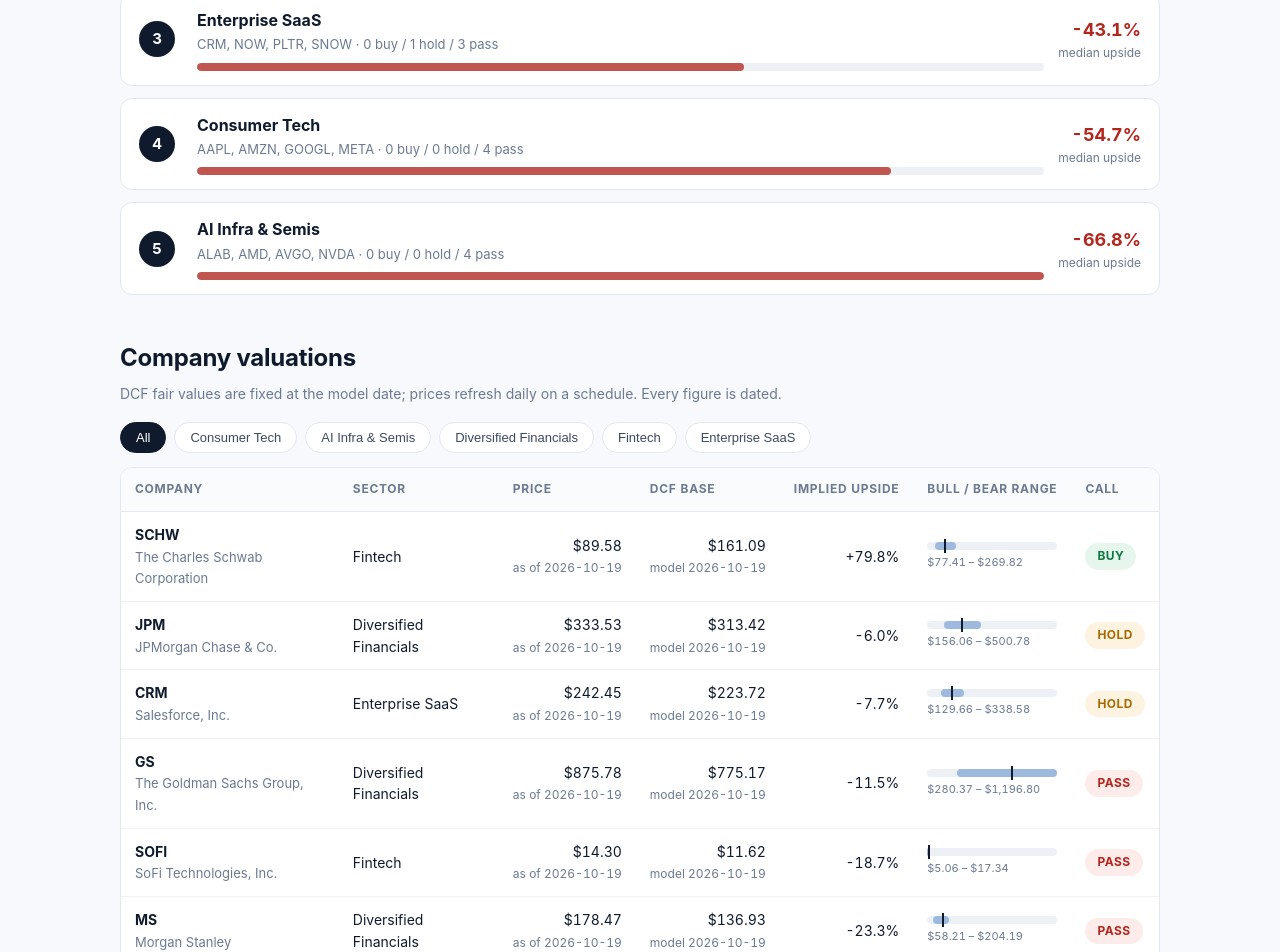
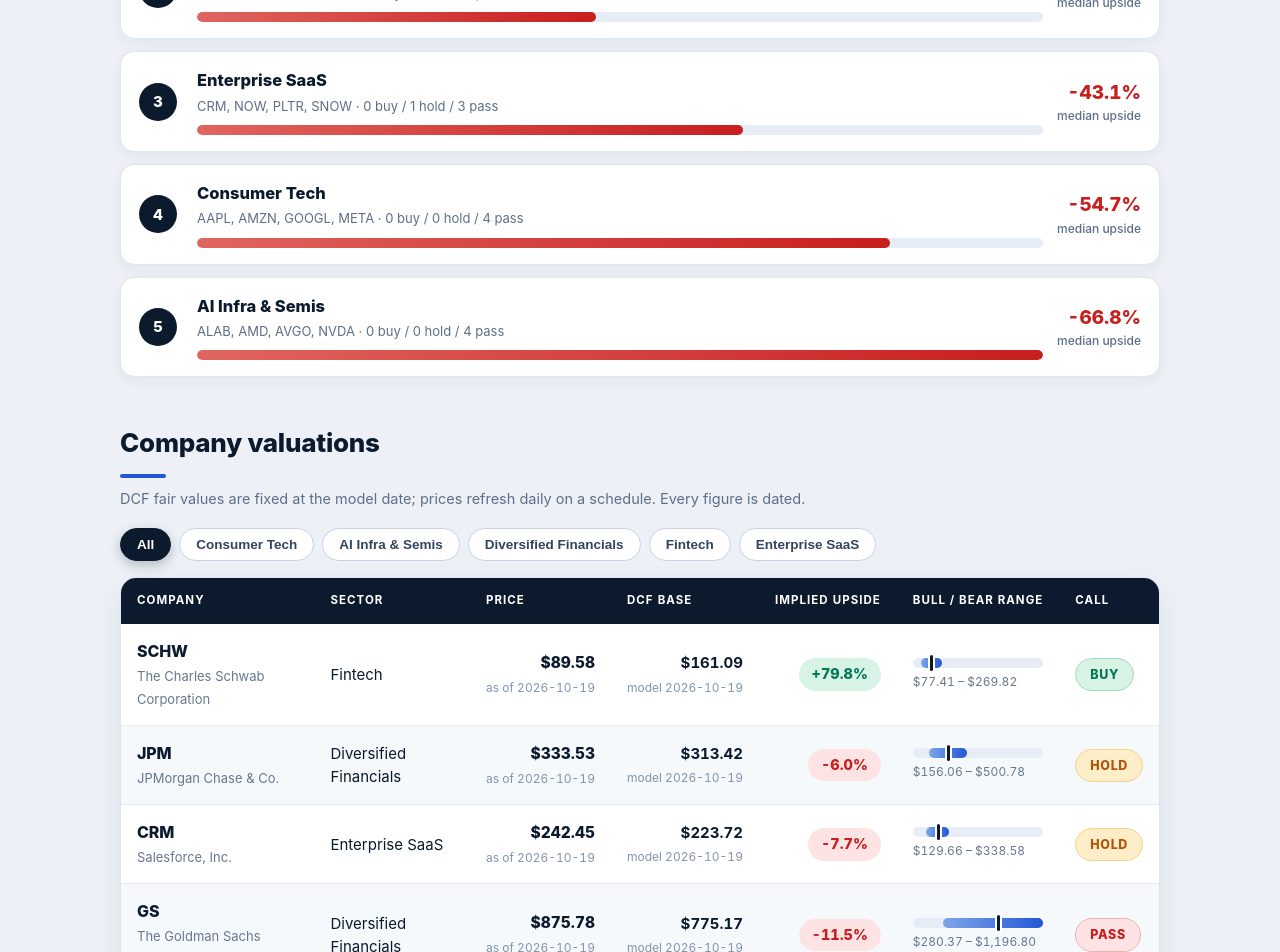
Before and after one commit to ArchitChawla26/Sector-Teardown-20, a plain HTML site: page site/index.html in a window 1280 px wide. Shown: the part 700-1652 px from the top of the page. Drawn offline with Linux system fonts and the light colour scheme.

Commit message:
Remove live feed banner; redesign dashboard for clarity (navy table header, zebra rows, upside pills, gold accents)

```diff
--- a/site/styles.css
+++ b/site/styles.css
@@ -1,19 +1,23 @@
 :root {
-  --ink: #0f1b2d;
-  --ink-soft: #3c4a5e;
-  --muted: #6b7a90;
-  --line: #e3e9f1;
-  --bg: #f7f9fc;
+  --ink: #0c1a2e;
+  --ink-soft: #33445c;
+  --muted: #5d6f88;
+  --line: #dde5ef;
+  --bg: #edf1f7;
   --card: #ffffff;
-  --accent: #1a56db;
-  --accent-dark: #0e3fae;
-  --buy: #0e7a3d;
-  --buy-bg: #e6f6ec;
-  --hold: #a86a00;
-  --hold-bg: #fdf3e0;
-  --pass: #b3261e;
-  --pass-bg: #fdecea;
-  --radius: 12px;
+  --accent: #2456d6;
+  --accent-soft: #7ea6e8;
+  --gold: #d97706;
+  --buy: #047857;
+  --buy-bg: #d7f3e5;
+  --buy-line: #9fdcc0;
+  --hold: #b45309;
+  --hold-bg: #fdeec9;
+  --hold-line: #f0d48a;
+  --pass: #c81e1e;
+  --pass-bg: #fde3e3;
+  --pass-line: #f2b1b1;
+  --radius: 14px;
 }
 
 * { box-sizing: border-box; }
@@ -31,75 +35,70 @@
 
 /* ---------- header ---------- */
 .site-header {
-  background: linear-gradient(135deg, #0b1e3a 0%, #123058 55%, #17407a 100%);
+  background: linear-gradient(120deg, #071426 0%, #0d2a52 55%, #17407a 100%);
   color: #fff;
-  padding: 56px 0 40px;
+  padding: 56px 0 44px;
+  border-bottom: 4px solid var(--gold);
 }
 .eyebrow {
   text-transform: uppercase;
-  letter-spacing: 0.14em;
+  letter-spacing: 0.16em;
   font-size: 12px;
-  color: #9db9dd;
-  margin-bottom: 10px;
+  font-weight: 700;
+  color: #f2c14e;
+  margin-bottom: 12px;
 }
 .site-header h1 {
   margin: 0 0 10px;
-  font-size: 40px;
+  font-size: 42px;
   letter-spacing: -0.02em;
 }
 .site-header .sub {
-  margin: 0 0 18px;
-  color: #c7d6ec;
+  margin: 0 0 20px;
+  color: #d3e0f2;
   font-size: 17px;
   max-width: 720px;
 }
-.byline { font-size: 14px; color: #9db9dd; }
+.byline { font-size: 14px; color: #a9c2e2; display: flex; flex-wrap: wrap; align-items: center; gap: 6px; }
 .byline strong { color: #fff; }
-.byline .dot { margin: 0 8px; }
-
-.live-strip {
-  display: inline-flex;
-  align-items: center;
-  gap: 8px;
-  margin-top: 16px;
-  background: rgba(255,255,255,0.08);
-  border: 1px solid rgba(255,255,255,0.16);
-  border-radius: 999px;
-  padding: 6px 14px;
-  font-size: 13px;
-  color: #dbe7f7;
-}
-.live-dot {
-  width: 9px; height: 9px; border-radius: 50%;
-  background: #f5b301;
-}
-.live-dot.on { background: #34d17b; box-shadow: 0 0 0 4px rgba(52,209,123,0.18); animation: pulse 2s infinite; }
-@keyframes pulse { 50% { box-shadow: 0 0 0 7px rgba(52,209,123,0.05); } }
+.byline .dot { margin: 0 4px; }
 
 /* ---------- sections ---------- */
-main section { margin: 44px 0; }
-h2 { font-size: 24px; letter-spacing: -0.01em; margin: 0 0 6px; }
-.section-note { color: var(--muted); font-size: 14px; margin: 0 0 18px; max-width: 760px; }
-.footnote { color: var(--muted); font-size: 13px; margin-top: 10px; }
+main section { margin: 46px 0; }
+h2 { font-size: 26px; font-weight: 800; letter-spacing: -0.01em; margin: 0 0 6px; }
+h2::after {
+  content: "";
+  display: block;
+  width: 46px; height: 4px;
+  border-radius: 999px;
+  background: var(--accent);
+  margin-top: 10px;
+}
+.section-note { color: var(--muted); font-size: 14.5px; margin: 10px 0 18px; max-width: 760px; }
+.footnote { color: var(--muted); font-size: 13px; margin-top: 12px; }
 
 /* ---------- stat cards ---------- */
 .stats {
   display: grid;
   grid-template-columns: repeat(auto-fit, minmax(150px, 1fr));
   gap: 14px;
-  margin-top: -28px;
+  margin-top: -30px;
   position: relative;
   z-index: 2;
 }
 .stat {
   background: var(--card);
   border: 1px solid var(--line);
+  border-top: 4px solid var(--accent);
   border-radius: var(--radius);
   padding: 16px 18px;
-  box-shadow: 0 6px 18px rgba(15,27,45,0.06);
+  box-shadow: 0 10px 24px rgba(12,26,46,0.10);
 }
-.stat .k { font-size: 12px; text-transform: uppercase; letter-spacing: 0.08em; color: var(--muted); }
-.stat .v { font-size: 26px; font-weight: 700; font-variant-numeric: tabular-nums; margin-top: 2px; }
+.stat:nth-child(3) { border-top-color: var(--buy); }
+.stat:nth-child(4) { border-top-color: var(--hold); }
+.stat:nth-child(5) { border-top-color: var(--pass); }
+.stat .k { font-size: 12px; font-weight: 700; text-transform: uppercase; letter-spacing: 0.08em; color: var(--muted); }
+.stat .v { font-size: 28px; font-weight: 800; font-variant-numeric: tabular-nums; margin-top: 2px; }
 .stat .v.buy { color: var(--buy); }
 .stat .v.hold { color: var(--hold); }
 .stat .v.pass { color: var(--pass); }
@@ -114,71 +113,96 @@
   background: var(--card);
   border: 1px solid var(--line);
   border-radius: var(--radius);
-  padding: 14px 18px;
+  padding: 16px 18px;
+  box-shadow: 0 4px 14px rgba(12,26,46,0.05);
 }
 .lb-rank {
-  width: 36px; height: 36px; border-radius: 50%;
+  width: 38px; height: 38px; border-radius: 50%;
   background: var(--ink); color: #fff;
   display: flex; align-items: center; justify-content: center;
-  font-weight: 700; font-size: 15px;
+  font-weight: 800; font-size: 15px;
 }
-.lb-row:first-child .lb-rank { background: var(--accent); }
-.lb-name { font-weight: 700; font-size: 16px; }
+.lb-row:first-child .lb-rank { background: linear-gradient(135deg, #f59e0b, #d97706); }
+.lb-row:first-child { border-color: var(--hold-line); }
+.lb-name { font-weight: 800; font-size: 16.5px; }
 .lb-sub { color: var(--muted); font-size: 13px; margin-top: 2px; }
-.lb-bar { height: 8px; background: #edf1f6; border-radius: 999px; margin-top: 8px; overflow: hidden; }
-.lb-fill { height: 100%; border-radius: 999px; background: var(--accent); }
-.lb-fill.neg { background: #c0564f; }
-.lb-upside { font-variant-numeric: tabular-nums; font-weight: 700; font-size: 18px; text-align: right; }
+.lb-bar { height: 10px; background: #e6edf6; border-radius: 999px; margin-top: 9px; overflow: hidden; }
+.lb-fill { height: 100%; border-radius: 999px; background: linear-gradient(90deg, #34c98e, #047857); }
+.lb-fill.neg { background: linear-gradient(90deg, #e0655f, #c81e1e); }
+.lb-upside { font-variant-numeric: tabular-nums; font-weight: 800; font-size: 19px; text-align: right; }
 .lb-upside.pos { color: var(--buy); }
 .lb-upside.neg { color: var(--pass); }
-.lb-upside small { display: block; font-weight: 400; font-size: 12px; color: var(--muted); }
+.lb-upside small { display: block; font-weight: 500; font-size: 12px; color: var(--muted); }
 
 /* ---------- filters + table ---------- */
-.filters { display: flex; flex-wrap: wrap; gap: 8px; margin-bottom: 14px; }
+.filters { display: flex; flex-wrap: wrap; gap: 8px; margin-bottom: 16px; }
 .filters button {
-  border: 1px solid var(--line);
+  border: 1px solid #c4d2e4;
   background: var(--card);
   border-radius: 999px;
-  padding: 7px 15px;
-  font-size: 13px;
+  padding: 8px 16px;
+  font-size: 13.5px;
+  font-weight: 600;
   cursor: pointer;
   color: var(--ink-soft);
+  transition: border-color 0.15s, color 0.15s, background 0.15s;
 }
-.filters button.active { background: var(--ink); color: #fff; border-color: var(--ink); }
+.filters button:hover { border-color: var(--accent); color: var(--accent); }
+.filters button.active { background: var(--ink); color: #fff; border-color: var(--ink); box-shadow: 0 4px 12px rgba(12,26,46,0.25); }
 
-.table-scroll { overflow-x: auto; border: 1px solid var(--line); border-radius: var(--radius); background: var(--card); }
-table.companies { width: 100%; border-collapse: collapse; font-size: 14px; min-width: 760px; }
+.table-scroll {
+  overflow-x: auto;
+  border: 1px solid var(--line);
+  border-radius: 16px;
+  background: var(--card);
+  box-shadow: 0 10px 28px rgba(12,26,46,0.08);
+}
+table.companies { width: 100%; border-collapse: collapse; font-size: 15px; min-width: 760px; }
 table.companies th {
-  text-align: left; font-size: 12px; text-transform: uppercase; letter-spacing: 0.06em;
-  color: var(--muted); padding: 12px 14px; border-bottom: 1px solid var(--line);
-  background: #fafbfd; white-space: nowrap;
+  text-align: left; font-size: 11.5px; font-weight: 700; text-transform: uppercase; letter-spacing: 0.09em;
+  color: #fff; padding: 14px 16px; border-bottom: none;
+  background: var(--ink); white-space: nowrap;
 }
-table.companies td { padding: 12px 14px; border-bottom: 1px solid #eef2f7; vertical-align: middle; }
+table.companies td { padding: 15px 16px; border-bottom: 1px solid #e6ecf4; vertical-align: middle; }
+table.companies tbody tr:nth-child(even) td { background: #f6f9fc; }
+table.companies tbody tr:hover td { background: #eaf1fb; }
 table.companies tr:last-child td { border-bottom: none; }
-table.companies tr:hover td { background: #f6f9fd; }
 .num { text-align: right; font-variant-numeric: tabular-nums; white-space: nowrap; }
-.ticker { font-weight: 700; }
-.cname { color: var(--muted); font-size: 13px; }
-.upside.pos { color: var(--buy); font-weight: 700; }
-.upside.neg { color: var(--pass); font-weight: 700; }
-.range-bar { position: relative; height: 8px; background: #edf1f6; border-radius: 999px; min-width: 120px; }
-.range-fill { position: absolute; top: 0; bottom: 0; background: #9db9dd; border-radius: 999px; }
-.range-base { position: absolute; top: -3px; width: 2px; height: 14px; background: var(--ink); }
-.range-lbl { font-size: 11px; color: var(--muted); margin-top: 4px; font-variant-numeric: tabular-nums; white-space: nowrap; }
-.stale { color: var(--muted); font-size: 12px; }
+.ticker { font-weight: 800; font-size: 16px; letter-spacing: -0.01em; }
+.cname { color: #66788f; font-size: 13px; }
+.price { font-weight: 800; font-size: 15.5px; }
+.dcf { font-weight: 700; }
+.upside-chip {
+  display: inline-block;
+  padding: 5px 13px;
+  border-radius: 999px;
+  font-weight: 800;
+  font-size: 14.5px;
+  font-variant-numeric: tabular-nums;
+}
+.upside-chip.pos { background: var(--buy-bg); color: var(--buy); }
+.upside-chip.neg { background: var(--pass-bg); color: var(--pass); }
+.range-bar { position: relative; height: 10px; background: #e6edf6; border-radius: 999px; min-width: 130px; }
+.range-fill { position: absolute; top: 0; bottom: 0; background: linear-gradient(90deg, var(--accent-soft), var(--accent)); border-radius: 999px; }
+.range-base { position: absolute; top: -3px; width: 3px; height: 16px; background: var(--ink); border-radius: 2px; box-shadow: 0 0 0 2px #fff; }
+.range-lbl { font-size: 12px; color: #66788f; margin-top: 5px; font-variant-numeric: tabular-nums; white-space: nowrap; }
+.stale { color: #8494ab; font-size: 12px; }
 
 .badge {
-  display: inline-block; padding: 4px 12px; border-radius: 999px;
-  font-size: 12px; font-weight: 700; letter-spacing: 0.04em;
+  display: inline-block; padding: 6px 14px; border-radius: 999px;
+  font-size: 12.5px; font-weight: 800; letter-spacing: 0.05em;
+  border: 1px solid transparent;
 }
-.badge.buy { background: var(--buy-bg); color: var(--buy); }
-.badge.hold { background: var(--hold-bg); color: var(--hold); }
-.badge.pass { background: var(--pass-bg); color: var(--pass); }
+.badge.buy { background: var(--buy-bg); color: var(--buy); border-color: var(--buy-line); }
+.badge.hold { background: var(--hold-bg); color: var(--hold); border-color: var(--hold-line); }
+.badge.pass { background: var(--pass-bg); color: var(--pass); border-color: var(--pass-line); }
 
 /* ---------- methodology / footer ---------- */
 .method {
   background: var(--card); border: 1px solid var(--line);
-  border-radius: var(--radius); padding: 22px 24px; font-size: 15px; color: var(--ink-soft);
+  border-top: 4px solid var(--accent);
+  border-radius: var(--radius); padding: 24px 26px; font-size: 15px; color: var(--ink-soft);
+  box-shadow: 0 4px 14px rgba(12,26,46,0.05);
 }
 .method p { margin: 0 0 14px; }
 .method p:last-child { margin-bottom: 0; }
@@ -191,7 +215,7 @@
 footer p { margin: 4px 0; }
 
 @media (max-width: 640px) {
-  .site-header h1 { font-size: 30px; }
+  .site-header h1 { font-size: 31px; }
   .lb-row { grid-template-columns: 36px 1fr; }
   .lb-upside { grid-column: 2; text-align: left; }
 }
```
